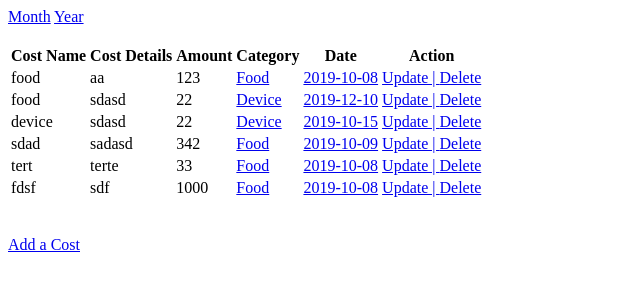
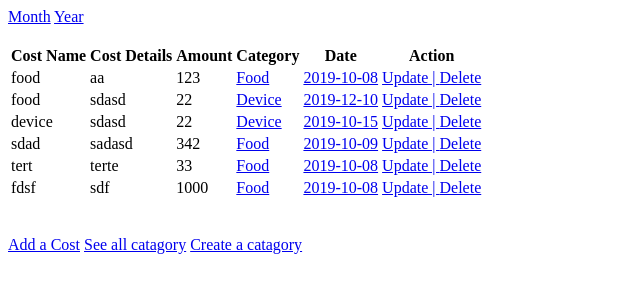
Before and after one commit to abushaleh/cost-management, a PHP site: page / in a window 1280 px wide. Shown: the top 300 px of the page, without its empty margins (0-640 px from the left). Run offline with PHP 8.4, Linux system fonts and the light colour scheme; data comes from the database, SQL or seed files in the repository; data that the repository does not hold is empty; some libraries are stand-ins or nearby versions.

Commit message:
final touches

```diff
--- a/index.php
+++ b/index.php
@@ -32,7 +32,7 @@ $costs = $state->fetchAll();
       <td><?php echo $cost['cost_details']; ?></td>
       <td><?php echo $cost['cost_amount']; ?></td>
       <td>
-        <a href="category.php?id=<?php $cost['id'];?>">
+        <a href="single_category.php?id=<?php echo $cost['cat_id']; ?>">
           <?php echo $cost['cat_name']; ?>
         </a>
       </td>
@@ -52,5 +52,7 @@ $costs = $state->fetchAll();
 </table>
 <br><br>
 <a href="create.php">Add a Cost</a>
+<a href="allCategory.php">See all catagory</a>
+<a href="addcategory.php">Create a catagory</a>
 
 <?php include 'footer.php';?>
--- a/update.php
+++ b/update.php
@@ -75,7 +75,7 @@ if (isset($_POST['submit'])) {
         <div>
             <label for="">Category value:</label>
             <select name="cat_id">
-                <option value="<?=$cost->cat_id;?><"<?=$cost->cat_name;?></option>
+                <option value="<?=$cost->cat_id;?>"><?=$cost->cat_name;?></option>
                 <?php foreach ($catagories as $category): ?>
                     <option value="<?=$category->cat_id;?>"> <?=$category->cat_name;?></option>
                 <?php endforeach;?>
```
